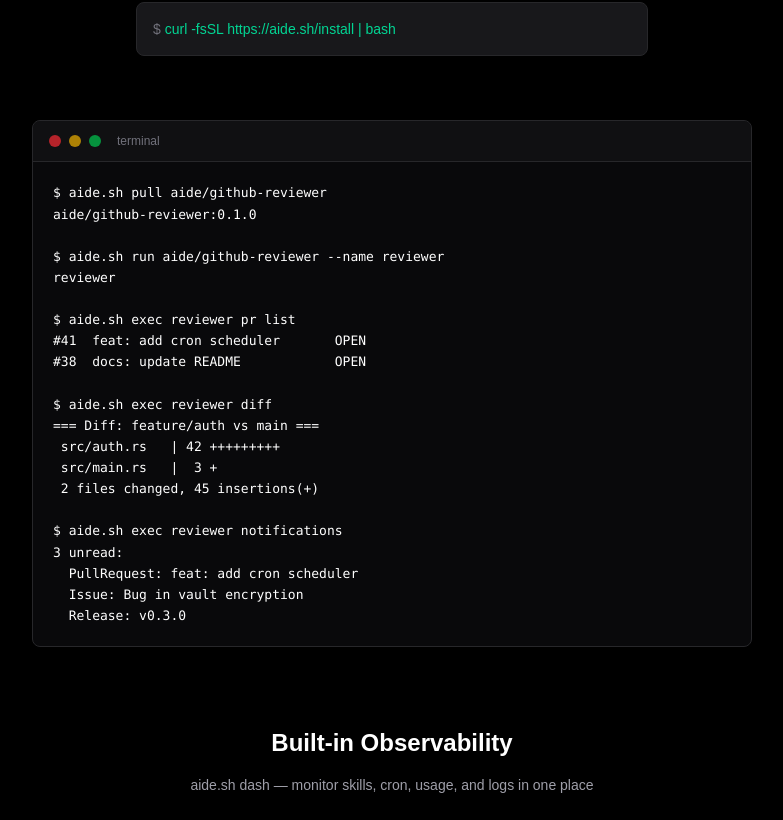
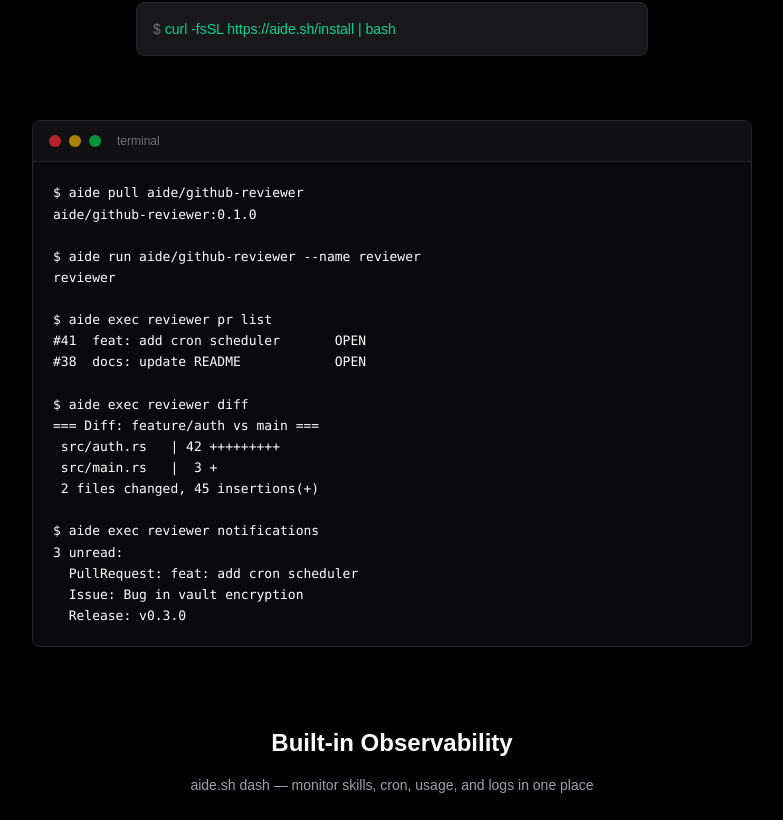
Before and after one commit to yiidtw/aide-site, a Next.js app: page / in a window 1280 px wide. Shown: the part 448-1268 px from the top of the page, without its empty margins (248-1031 px from the left). Built offline with nearby package versions, Linux system fonts and the light colour scheme.

Commit message:
rename: aide-sh → aide in terminal demo

```diff
--- a/app/page.tsx
+++ b/app/page.tsx
@@ -54,23 +54,23 @@
             <span className="ml-2 text-xs text-zinc-500 font-mono">terminal</span>
           </div>
           <pre className="p-5 font-mono text-[13px] leading-relaxed overflow-x-auto">
-            <code>{`$ aide.sh pull aide/github-reviewer
+            <code>{`$ aide pull aide/github-reviewer
 aide/github-reviewer:0.1.0
 
-$ aide.sh run aide/github-reviewer --name reviewer
+$ aide run aide/github-reviewer --name reviewer
 reviewer
 
-$ aide.sh exec reviewer pr list
+$ aide exec reviewer pr list
 #41  feat: add cron scheduler       OPEN
 #38  docs: update README            OPEN
 
-$ aide.sh exec reviewer diff
+$ aide exec reviewer diff
 === Diff: feature/auth vs main ===
  src/auth.rs   | 42 +++++++++
  src/main.rs   |  3 +
  2 files changed, 45 insertions(+)
 
-$ aide.sh exec reviewer notifications
+$ aide exec reviewer notifications
 3 unread:
   PullRequest: feat: add cron scheduler
   Issue: Bug in vault encryption
```
